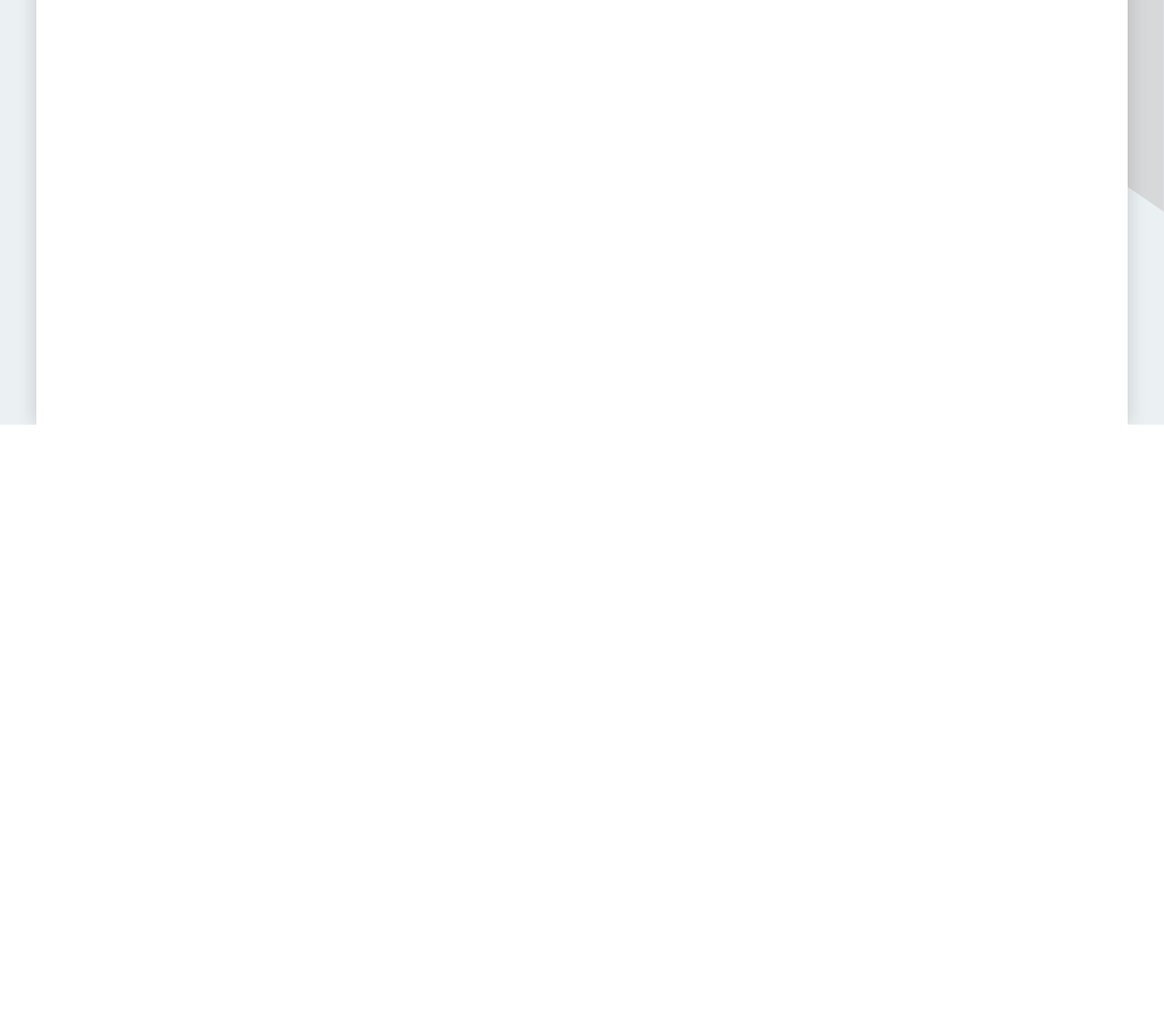
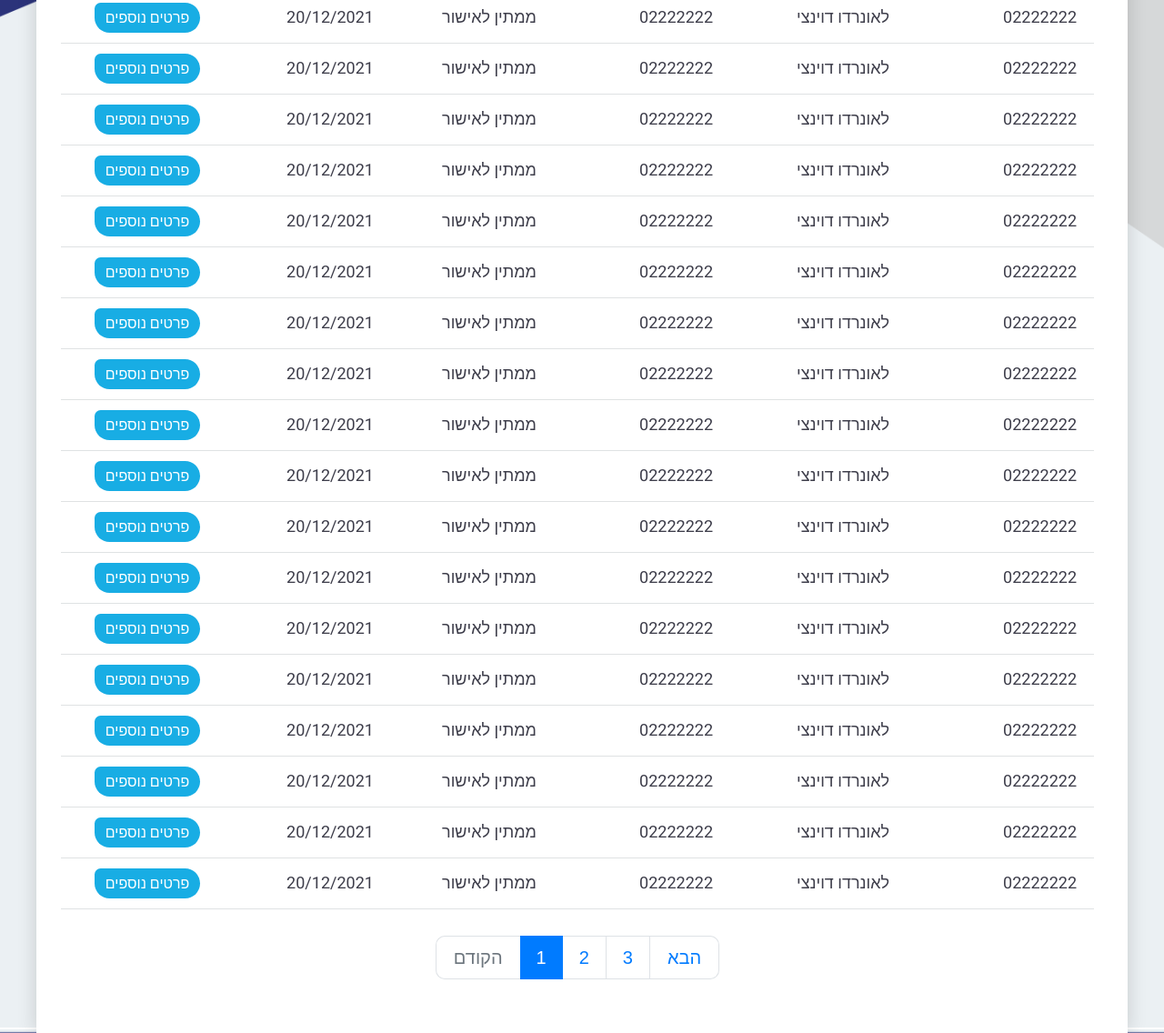
Before and after one commit to VLadiesLove/MercavaProject, a website: page src/index.html in a window 1280 px wide. Shown: the part 737-1873 px from the top of the page at 91% size. Before the commit the page ends 1204 px from the top, so only its background shows below. Drawn offline with nearby package versions, Linux system fonts and the light colour scheme; files that its build step writes are made by us from their sources.

```diff
--- /dev/null
+++ b/src/include/table-item.html
@@ -0,0 +1,16 @@
+<div class="table-item-wrapper">
+    <div class="table-item">
+      <div class="table-item__text">02222222</div>
+      <div class="table-item__text table-item-align-text">
+        לאונרדו דוינצי
+      </div>
+      <div class="table-item__text table-item-align-text">02222222</div>
+      <div class="table-item__text table-item-align-text">
+        ממתין לאישור
+      </div>
+      <div class="table-item__text">20/12/2021</div>
+      <div class="table-button-wrapper">
+        <button class="table-item__button">פרטים נוספים</button>
+      </div>
+    </div>
+  </div>
--- a/src/index.html
+++ b/src/index.html
@@ -92,6 +92,39 @@
             </div>
           </div>
         </div>
+        @@include('./include/table-item.html')
+        @@include('./include/table-item.html')
+        @@include('./include/table-item.html')
+        @@include('./include/table-item.html')
+        @@include('./include/table-item.html')
+        @@include('./include/table-item.html')
+        @@include('./include/table-item.html')
+        @@include('./include/table-item.html')
+        @@include('./include/table-item.html')
+        @@include('./include/table-item.html')
+        @@include('./include/table-item.html')
+        @@include('./include/table-item.html')
+        @@include('./include/table-item.html')
+        @@include('./include/table-item.html')
+        @@include('./include/table-item.html')
+        @@include('./include/table-item.html')
+        @@include('./include/table-item.html')
+        @@include('./include/table-item.html')
+        @@include('./include/table-item.html')
+        @@include('./include/table-item.html')
+
+        <div class="pagination">
+          <button class="pagination__nav pagination__nav--active">
+            הבא
+          </button>
+          <button class="pagination__page">3</button>
+          <button class="pagination__page">2</button>
+          <button class="pagination__page pagination__page--active">1</button>
+          <button class="pagination__nav ">
+            הקודם
+          </button>
+
+        </div>
       </div>
     </div>
   </body>
--- a/src/scss/style.scss
+++ b/src/scss/style.scss
@@ -80,7 +80,6 @@
 .table{
     background-color: #fff;
     box-shadow: 0 0 20px rgba(0, 0, 0, 0.16);
-    height: 100vh;
     padding: 36px 37px 30px 27px;
 
     &-header{
@@ -157,12 +156,13 @@
     &-item-wrapper{
         border-bottom: 1px solid #dfe2e3;
         padding: 0px 19px;
+
     }
 
     &-item{
-        height: 57px;
+        height: 55px;
         background-color: #fff;
-        padding-top: 8px;
+        // padding-top: 10px;
 
         display: flex;
         align-items: center;
@@ -195,4 +195,57 @@
             margin-left: 18px;
         }
     }
+
 }
+
+.pagination{
+    display: flex;
+    justify-content: center;
+    margin-bottom: 29px;
+    margin-top: 29px;
+
+    &__nav{
+        padding: 6px 19px;
+        color: #6c757d;
+        font-family:"Arial", sans-serif ;
+        font-size: 20px;
+        font-weight: 400;
+        border: 1px solid #dee2e6;
+    }
+
+    &__nav--active{
+        color: #007bff;
+    }
+
+    &__nav:first-child{
+        border-top-right-radius: 10px;
+        border-bottom-right-radius: 10px;
+        border-left: none;
+    }
+
+    &__nav:last-child{
+        border-right: none;
+        border-top-left-radius: 10px;
+        border-bottom-left-radius: 10px;
+    }
+
+    &__page{
+        font-family:"Arial", sans-serif ;
+        border: 1px solid #dee2e6;
+        padding: 8px 18px;
+        color: #007bff;
+        font-size: 20px;
+        font-weight: 400;
+    }
+
+    &__page--active{
+        color:#fff;
+        background-color: #007bff;
+        border: none;
+    }
+
+    &__page:nth-child(3){
+        border-right: none;
+        border-left: none;
+    }
+}
```
Also changed, not shown: src/css/style.css.
